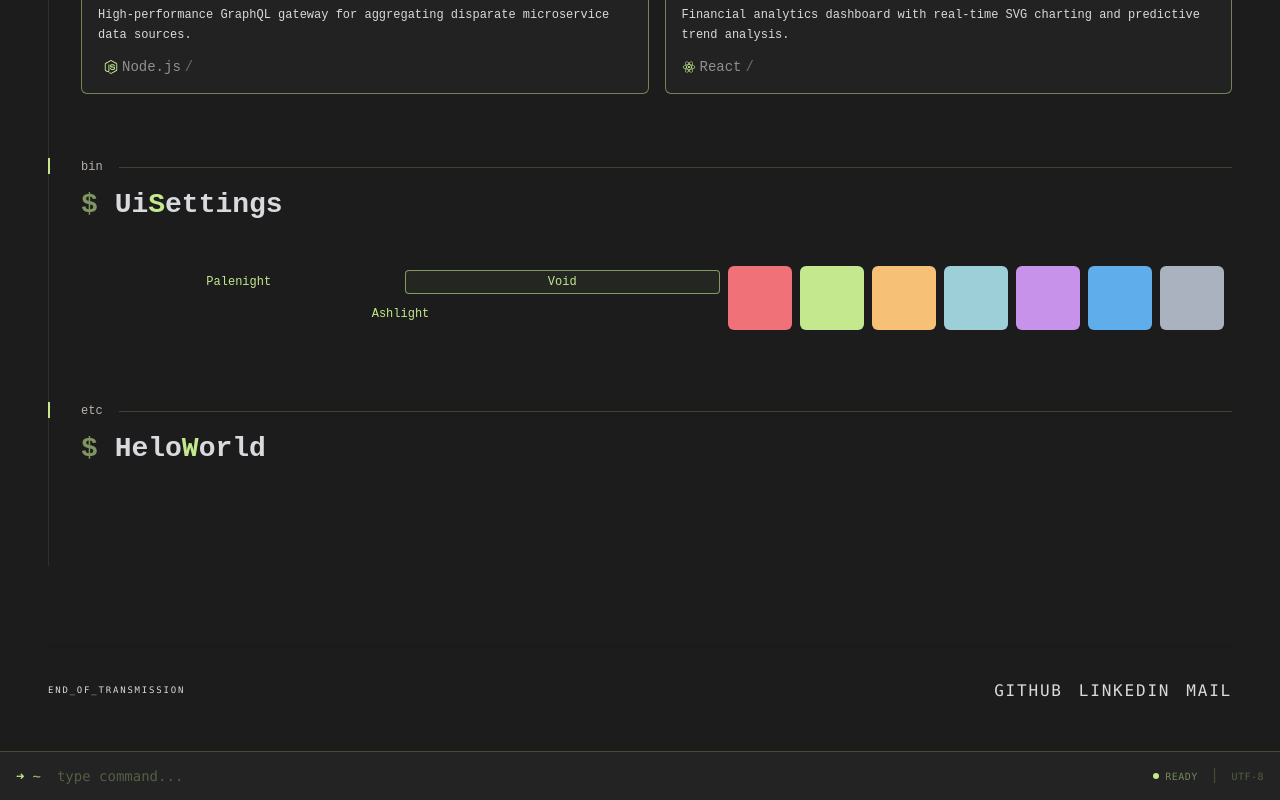
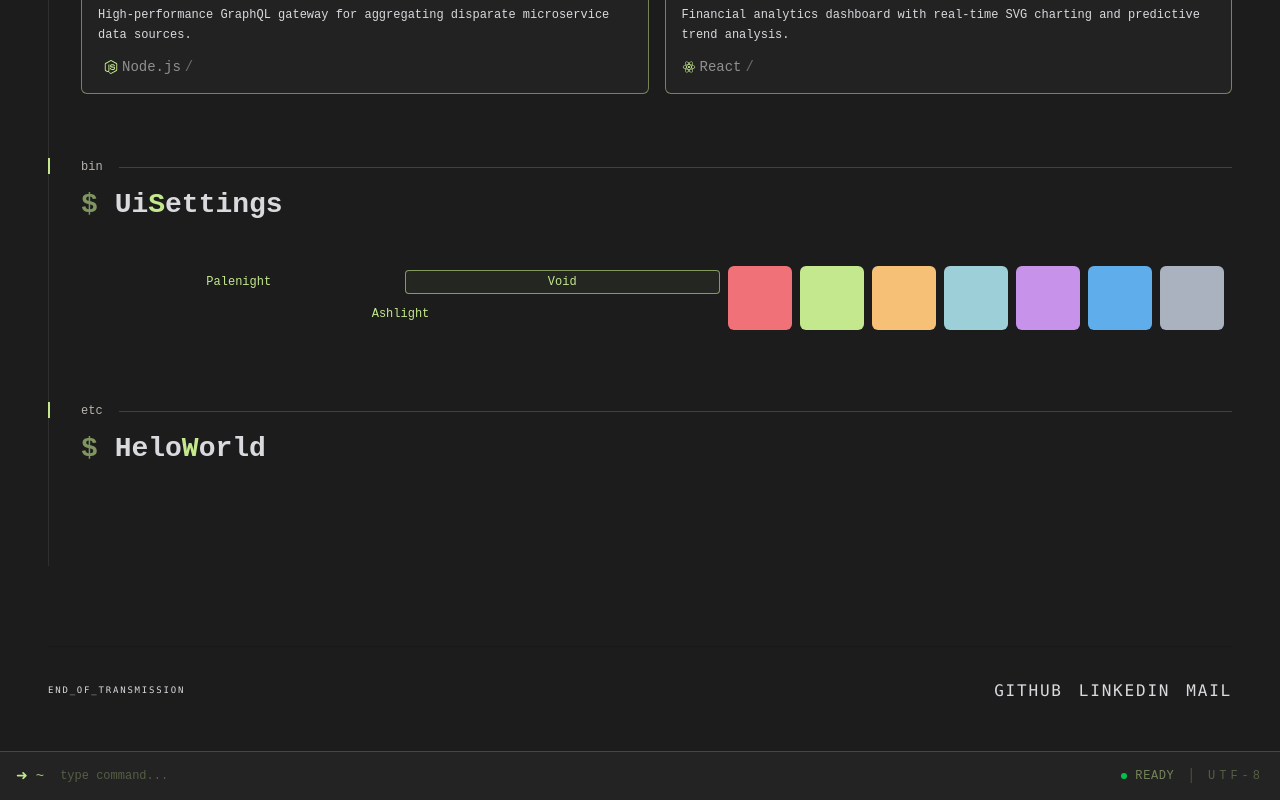
Before and after one commit to dluksa20/ddev, a Next.js app: page / in a window 1280 px wide. Shown: the part 1212-2012 px from the top of the page. Built offline with nearby package versions, Linux system fonts and the light colour scheme.

Commit message:
aaded container sizes to global.css

```diff
--- a/app/globals.css
+++ b/app/globals.css
@@ -87,11 +87,17 @@
 @theme {
   /* Font Styles */
   --font-display: "Ubuntu Mono", monospace;
-
   /* Font Sizes */
   --text-ui: 0.75rem;
   --text-base: 1rem;
   --text-heading: 1.25rem;
+
+  /* Letter spacing  */
+  --tracking-default: 0.1rem;
+  --tracking-wide: 0.25rem;
+
+  /* Containers */
+  --container: 140px;
 
   /* UI Colors */
   --color-surface-base: hsl(var(--surface-base));
@@ -116,11 +122,31 @@
       opacity: 0;
     }
   }
+  --container-*: initial;
+  --container-sm: 400px;
+  --container-md: 1080px;
+  --container-lg: 1200px;
+  --container-xl: 1500px;
+  ----container-2xl: 2000px;
 }
 
 
 
+
+
 @layer utilities{
+
+  container {
+    @variant sm {
+      @apply max-w-100;
+    }
+     @variant md {
+      @apply max-w-100;
+    }
+     @variant xl {
+      @apply max-w-100;
+    }
+  }
   html, body {
     @apply font-display scroll-m-12;
   }
@@ -245,4 +271,8 @@
   .site-sidebar__accent-button {
     @apply aspect-square w-auto h-3 p-4 min-h-0;
   }
+
+
+
+
 }
--- a/app/page.tsx
+++ b/app/page.tsx
@@ -14,11 +14,11 @@ const Page = () => {
   return (
     <div className="min-h-screen w-full bg-surface-base text-fg-base font-mono  selection:bg-accent/30">
 
-      <div className=" max-w-360 mx-auto sm:p-10 md:p-12 xl:pd-0">
+      <div className="@container mx-auto sm:p-10 md:p-12 xl:pd-0">
 
         {/* HEADER AREA */}
         <div className="mb-10">
-          <div className="text-[12px] text-fg-base mb-2 tracking-[0.4em] uppercase">System.Terminal.Initialize()</div>
+          <div className="text-ui text-fg-base mb-2 tracking-[0.4em] uppercase">System.Terminal.Initialize()</div>
           <h1 className="text-fg-muted text-sm opacity-50">dluksa.dev/Readme.md</h1>
         </div>
 
@@ -42,7 +42,7 @@ const Page = () => {
                   <Link key={title} href='/' className='flex items-center gap-2 '>
                     <Icon size={25} style={{ fill: 'none', color: 'var(--color-accent)' }} />
                     <p className='text-[14px] font-display'>{title}</p>
-                    <p className='text-accent/30 text-[12px] mx-1 font-display decoration-0'>|</p>
+                    <p className='text-accent/30 text-ui mx-1 font-display decoration-0'>|</p>
                   </Link>
 
                 ))
--- a/components/TerminalFooter.tsx
+++ b/components/TerminalFooter.tsx
@@ -3,32 +3,32 @@ import React from 'react'
 const TerminalFooter = () => {
     return (
         <footer className="shrink-0 bg-surface-elevated/80 backdrop-blur-sm border-t border-accent/20 px-4 py-3">
-            <div className="max-w-7xl mx-auto flex items-center gap-4">
+            <div className="container mx-auto flex items-center gap-4">
                 {/* Prompt */}
                 <div className="flex items-center gap-2 shrink-0">
-                    <span className="text-accent font-mono text-sm">➜</span>
-                    <span className="text-accent/80 font-mono text-sm">~</span>
+                    <span className="text-accent font-display text-sm">➜</span>
+                    <span className="text-accent/80 font-display text-sm">~</span>
                 </div>
 
                 {/* Input */}
                 <input
                     type="text"
                     placeholder="type command..."
-                    className="bg-transparent border-none outline-none text-text font-mono text-sm w-full focus:ring-0 placeholder:text-accent/30 caret-accent"
+                    className="bg-transparent border-none outline-none text-text font-display text-ui w-full placeholder:text-accent/30 caret-accent"
                     autoComplete="off"
                     spellCheck="false"
                 />
 
                 {/* Status indicators */}
-                <div className="hidden md:flex items-center gap-3 shrink-0">
-                    <div className="flex items-center gap-1.5">
-                        <div className="w-1.5 h-1.5 rounded-full bg-accent animate-pulse" />
-                        <span className="text-[10px] text-accent/50 uppercase tracking-wider font-mono">
+                <div className="flex items-center justify-center gap-3 shrink-0">
+                    <div className="flex items-center gap-2">
+                        <div className="flex w-1.5 h-1.5 rounded-full bg-green-500 animate-pulse" />
+                        <span className="text-ui text-accent/50 uppercase tracking-wider font-display">
                             ready
                         </span>
                     </div>
                     <span className="text-accent/20">|</span>
-                    <span className="text-[10px] text-accent/30 uppercase tracking-wider font-mono">
+                    <span className="text-ui text-accent/30 uppercase tracking-wide font-display">
                         UTF-8
                     </span>
                 </div>
```
